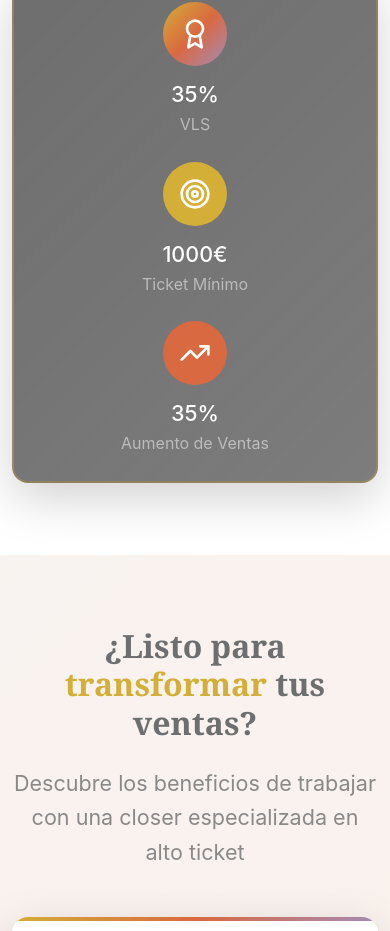
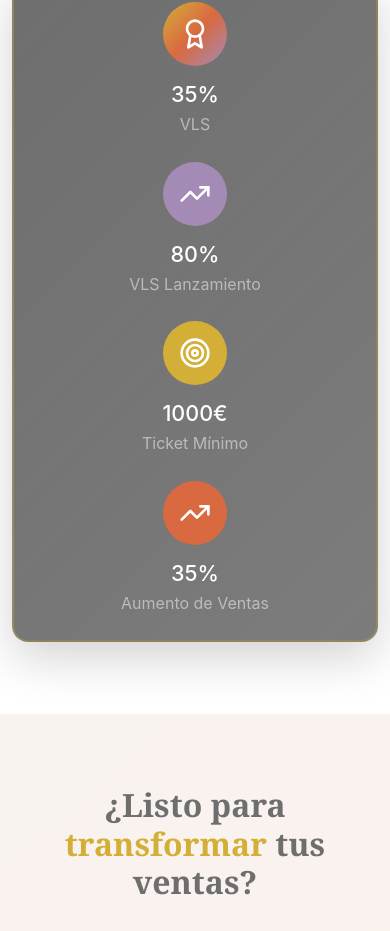
Before and after one commit to amancheno1/webamagoiacloserdeventas, a React (Vite) app: page / in a window 390 px wide. Shown: the part 2226-3157 px from the top of the page. Built offline with nearby package versions, Linux system fonts and the light colour scheme.

Commit message:
Add new stat: 80% VLS Lanzamiento

```diff
--- a/src/App.tsx
+++ b/src/App.tsx
@@ -253,7 +253,7 @@ function App() {
             <div className="col-lg-10">
               <div className="stats-container p-4 rounded-4 shadow-lg" style={{ background: 'linear-gradient(135deg, #6E6E6E, rgba(110, 110, 110, 0.9))', border: '2px solid rgba(212, 175, 55, 0.3)' }}>
                 <div className="row g-4 text-center">
-                  <div className="col-md-4" data-aos="zoom-in" data-aos-delay="200">
+                  <div className="col-md-3" data-aos="zoom-in" data-aos-delay="200">
                     <div className="stat-item">
                       <div className="gradient-mixed rounded-circle p-3 mx-auto mb-3" style={{ width: '64px', height: '64px' }}>
                         <Award className="text-white" size={32} />
@@ -262,7 +262,16 @@ function App() {
                       <p className="mb-0 text-white-50">VLS</p>
                     </div>
                   </div>
-                  <div className="col-md-4" data-aos="zoom-in" data-aos-delay="400">
+                  <div className="col-md-3" data-aos="zoom-in" data-aos-delay="300">
+                    <div className="stat-item">
+                      <div className="bg-lavender rounded-circle p-3 mx-auto mb-3" style={{ width: '64px', height: '64px' }}>
+                        <TrendingUp className="text-white" size={32} />
+                      </div>
+                      <h3 className="h4 text-white mb-1">80%</h3>
+                      <p className="mb-0 text-white-50">VLS Lanzamiento</p>
+                    </div>
+                  </div>
+                  <div className="col-md-3" data-aos="zoom-in" data-aos-delay="400">
                     <div className="stat-item">
                       <div className="bg-gold rounded-circle p-3 mx-auto mb-3" style={{ width: '64px', height: '64px' }}>
                         <Target className="text-white" size={32} />
@@ -271,7 +280,7 @@ function App() {
                       <p className="mb-0 text-white-50">Ticket Mínimo</p>
                     </div>
                   </div>
-                  <div className="col-md-4" data-aos="zoom-in" data-aos-delay="600">
+                  <div className="col-md-3" data-aos="zoom-in" data-aos-delay="500">
                     <div className="stat-item">
                       <div className="bg-terracotta rounded-circle p-3 mx-auto mb-3" style={{ width: '64px', height: '64px' }}>
                         <TrendingUp className="text-white" size={32} />
```
